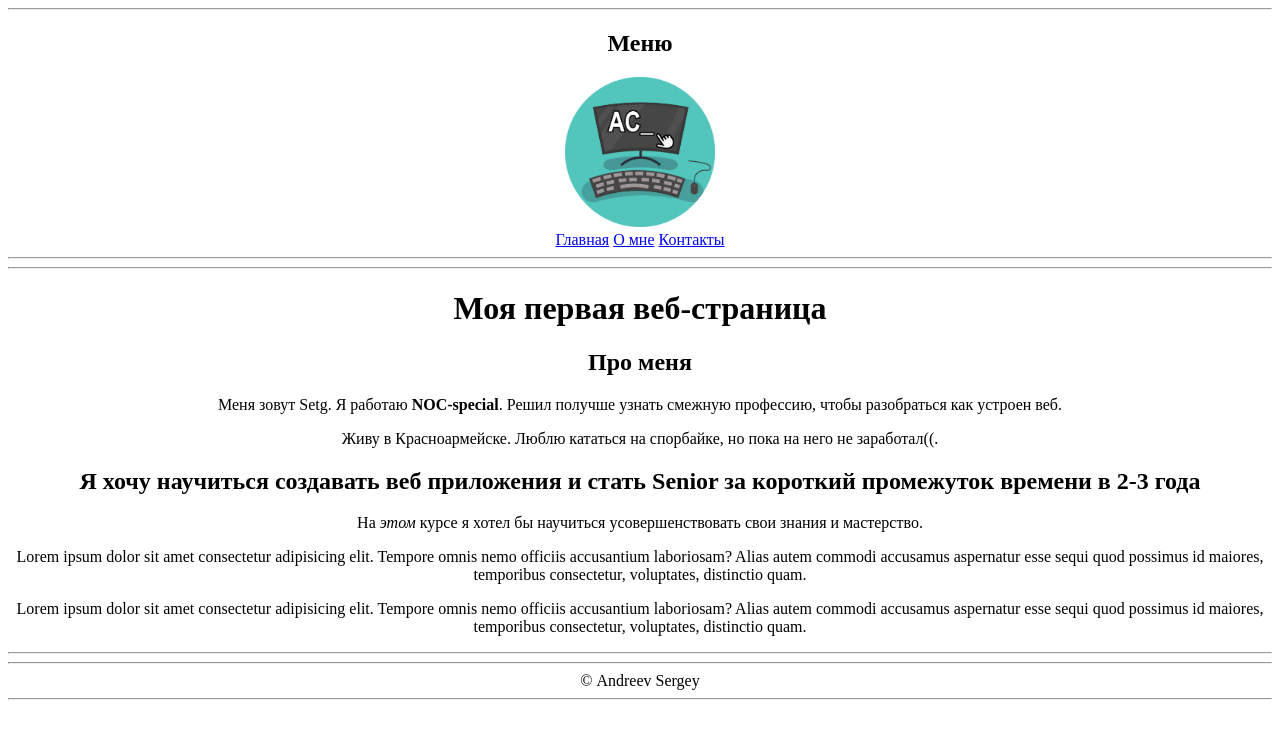
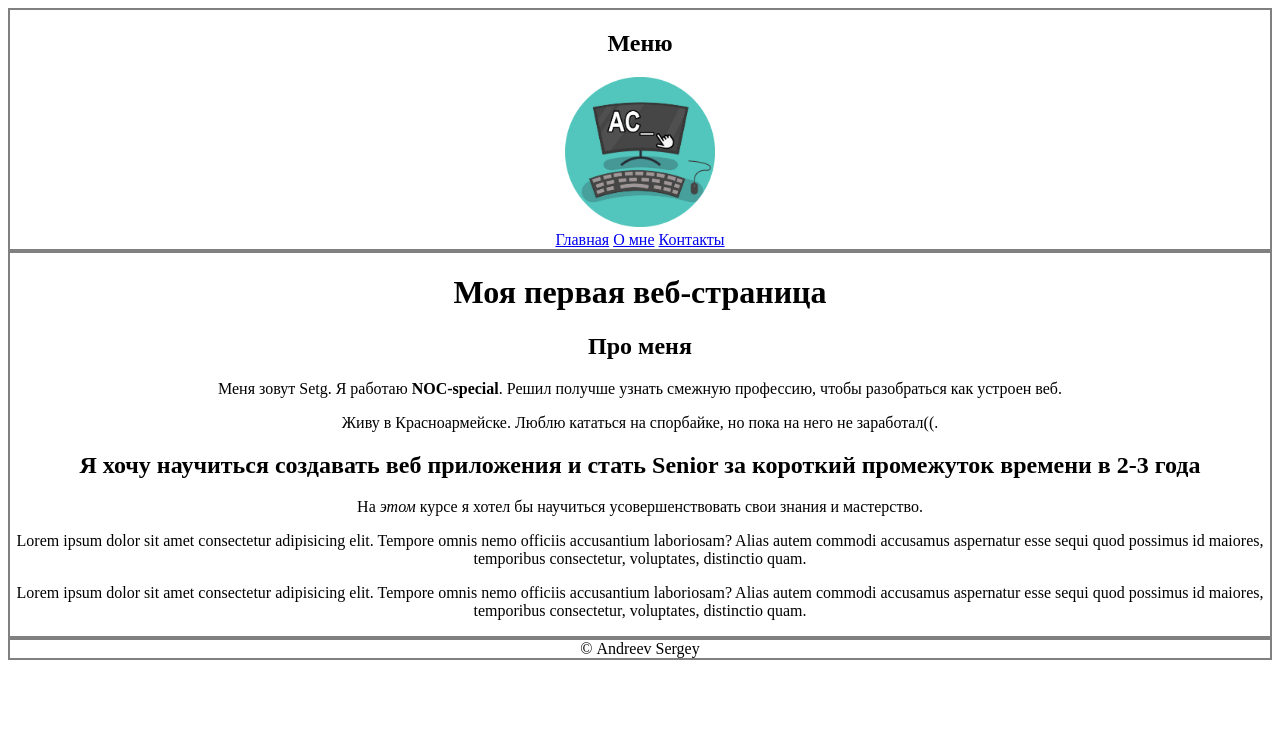
Before and after one commit to wolf1245/site-utaway, a plain HTML site: page index.html in a window 1280 px wide. Drawn offline with Linux system fonts and the light colour scheme.

Commit message:
Добавил цсс через style

```diff
--- a/index.html
+++ b/index.html
@@ -3,13 +3,24 @@
 <head>
     <meta charset="UTF-8">
     <title>Моя первая веб-страница</title>
+    <style>
+        header, main, footer
+        {
+            text-align: center;
+            border: 2px solid gray;
+        }
+        img
+        {
+            width: 150px;
+            height: 150px;
+        }
+    </style>
 </head>
 <body>
-    <hr>
-    <header  align="center">
+    <header>
         <h2>Меню</h2>
         <div>
-            <img width="150px" height="150px" title="Andreev Sergey" src="img/logo.png" alt="logo">
+            <img title="Andreev Sergey" src="img/logo.png" alt="logo">
         </div>
         <div>
             <a href="#">Главная</a>
@@ -17,10 +28,8 @@
             <a href="pages/contacts.html">Контакты</a>
         </div>
     </header>
-    <hr>
     <!-- header end -->
-    <hr>
-    <main  align="center">
+    <main>
         <h1>Моя первая веб-страница</h1>
         <h2>Про меня</h2>
         <p>Меня зовут Setg. Я работаю <strong>NOC-special</strong>. Решил получше узнать смежную профессию, чтобы разобраться как устроен веб.</p>
@@ -30,13 +39,10 @@
         <p>Lorem ipsum dolor sit amet consectetur adipisicing elit. Tempore omnis nemo officiis accusantium laboriosam? Alias autem commodi accusamus aspernatur esse sequi quod possimus id maiores, temporibus consectetur, voluptates, distinctio quam.</p>
         <p>Lorem ipsum dolor sit amet consectetur adipisicing elit. Tempore omnis nemo officiis accusantium laboriosam? Alias autem commodi accusamus aspernatur esse sequi quod possimus id maiores, temporibus consectetur, voluptates, distinctio quam.</p>
     </main>
-    <hr>
     <!-- main end -->
-    <hr>
-    <footer  align="center">
+    <footer>
         <span>&copy;&nbsp;Andreev Sergey</span>
     </footer>
-    <hr>
     <!-- footer end -->
 </body>
 </html>
```
Also changed, not shown: pages/about.html (+4 -10 lines), pages/contacts.html (+4 -10 lines).
